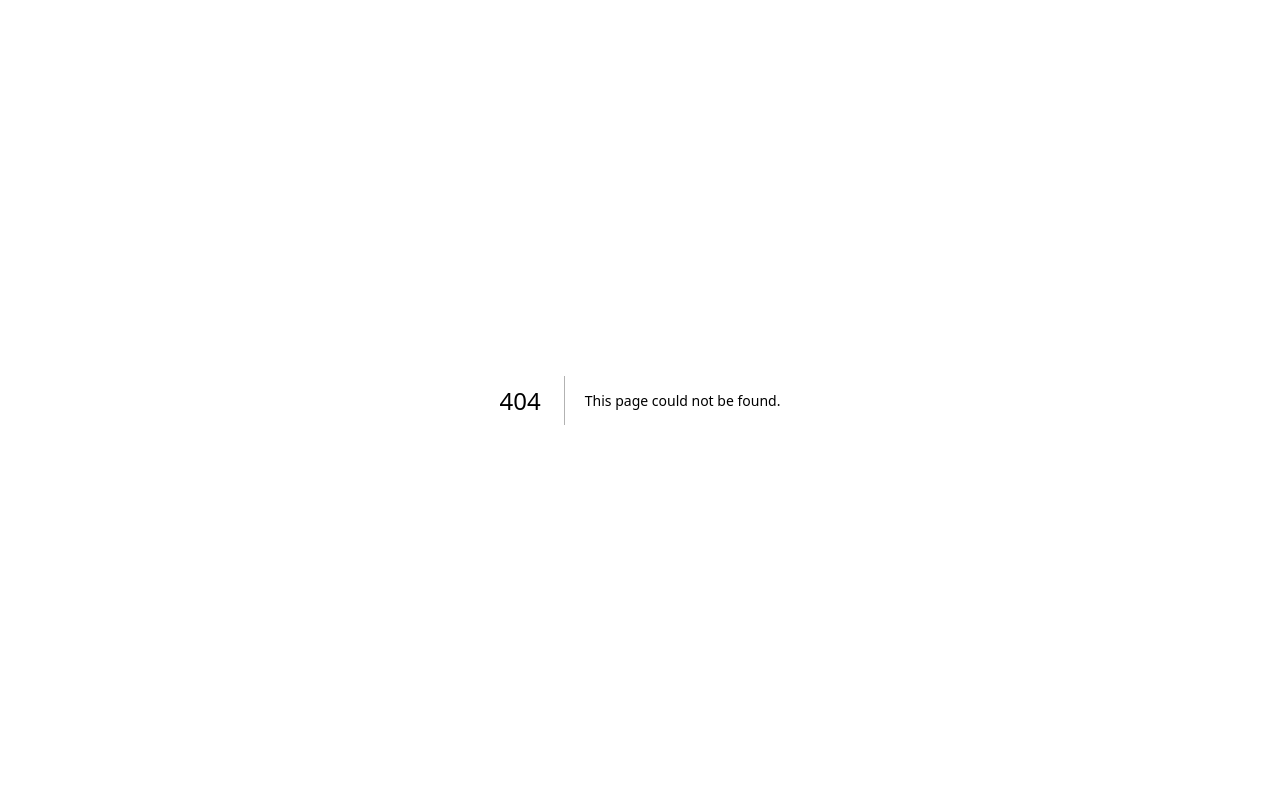
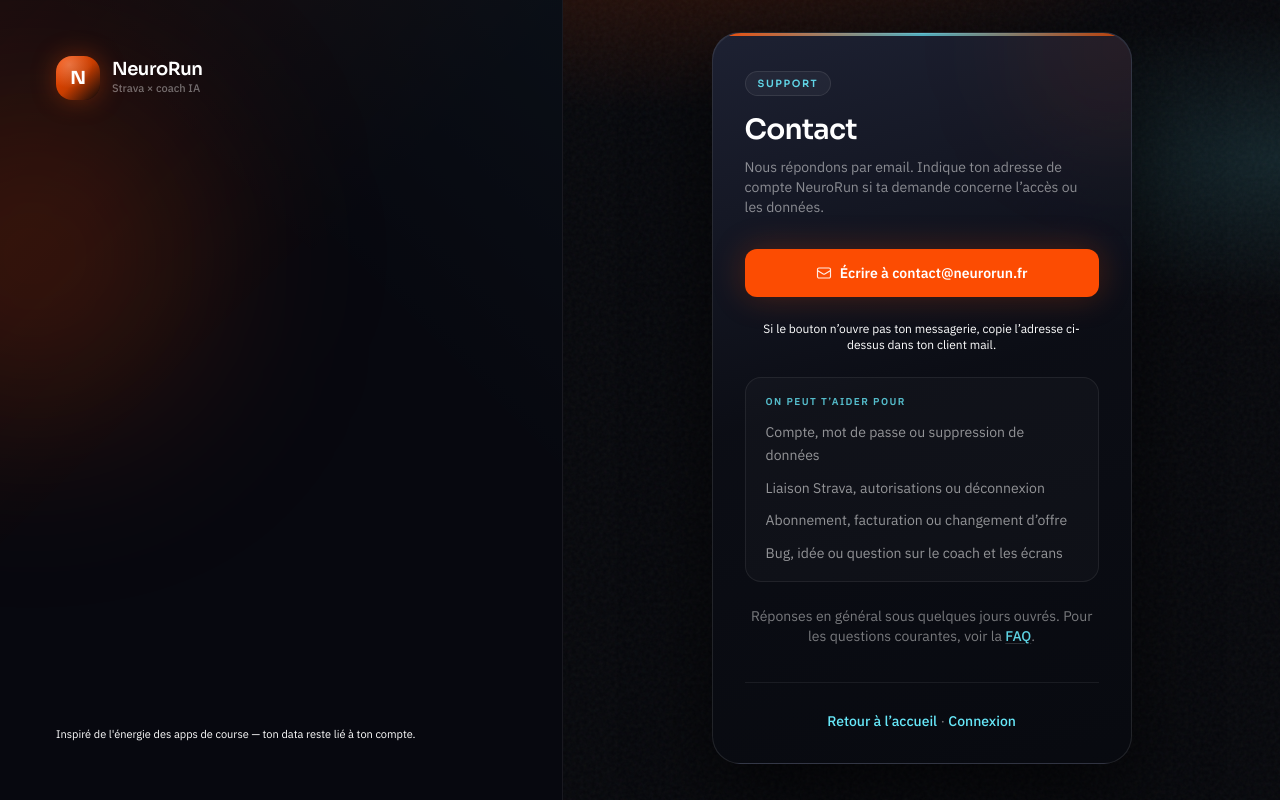
Before and after one commit to mathiascoutant/neurorun-front, a Next.js app in the folder frontend/: page /contact in a window 1280 px wide. Before the commit this address had no page. Built offline with nearby package versions, Linux system fonts and the light colour scheme.

Commit message:
contact page

```diff
--- /dev/null
+++ b/frontend/app/contact/page.tsx
@@ -0,0 +1,73 @@
+import type { Metadata } from 'next'
+import Link from 'next/link'
+import { AuthShell } from '@/components/auth/AuthShell'
+
+const CONTACT_EMAIL =
+  process.env.NEXT_PUBLIC_CONTACT_EMAIL?.trim() || 'contact@neurorun.fr'
+
+const mailtoHref = `mailto:${CONTACT_EMAIL}?subject=${encodeURIComponent('Support NeuroRun')}`
+
+export const metadata: Metadata = {
+  title: 'Contact — NeuroRun',
+  description:
+    'Contacter le support NeuroRun : compte, connexion Strava, abonnement ou retour sur l’application.',
+}
+
+export default function ContactPage() {
+  return (
+    <AuthShell
+      kicker="Support"
+      title="Contact"
+      subtitle="Nous répondons par email. Indique ton adresse de compte NeuroRun si ta demande concerne l’accès ou les données."
+      footer={
+        <p className="text-center text-sm text-white/45">
+          <Link href="/" className="font-medium text-brand-ice hover:text-white">
+            Retour à l’accueil
+          </Link>
+          {' · '}
+          <Link href="/login/" className="font-medium text-brand-ice hover:text-white">
+            Connexion
+          </Link>
+        </p>
+      }
+    >
+      <div className="space-y-6">
+        <a
+          href={mailtoHref}
+          className="btn-brand flex w-full items-center justify-center gap-2 py-3.5 text-sm font-semibold"
+        >
+          <svg className="h-4 w-4 opacity-90" viewBox="0 0 24 24" fill="none" stroke="currentColor" strokeWidth={1.75} aria-hidden>
+            <path
+              strokeLinecap="round"
+              strokeLinejoin="round"
+              d="M21.75 6.75v10.5a2.25 2.25 0 01-2.25 2.25h-15a2.25 2.25 0 01-2.25-2.25V6.75m19.5 0A2.25 2.25 0 0019.5 4.5h-15a2.25 2.25 0 00-2.25 2.25m19.5 0v.243a2.25 2.25 0 01-1.07 1.916l-7.5 4.615a2.25 2.25 0 01-2.36 0L3.32 8.91a2.25 2.25 0 01-1.07-1.916V6.75"
+            />
+          </svg>
+          Écrire à {CONTACT_EMAIL}
+        </a>
+
+        <p className="text-center text-xs text-white/38">
+          Si le bouton n’ouvre pas ton messagerie, copie l’adresse ci-dessus dans ton client mail.
+        </p>
+
+        <div className="rounded-2xl border border-white/[0.07] bg-white/[0.025] px-4 py-4 sm:px-5">
+          <p className="text-[10px] font-semibold uppercase tracking-[0.14em] text-brand-ice/80">On peut t’aider pour</p>
+          <ul className="mt-3 space-y-2.5 text-sm leading-relaxed text-white/55">
+            <li>Compte, mot de passe ou suppression de données</li>
+            <li>Liaison Strava, autorisations ou déconnexion</li>
+            <li>Abonnement, facturation ou changement d’offre</li>
+            <li>Bug, idée ou question sur le coach et les écrans</li>
+          </ul>
+        </div>
+
+        <p className="text-center text-sm text-white/45">
+          Réponses en général sous quelques jours ouvrés. Pour les questions courantes, voir la{' '}
+          <Link href="/#faq" className="font-medium text-brand-ice/90 underline decoration-white/15 underline-offset-2 hover:text-white">
+            FAQ
+          </Link>
+          .
+        </p>
+      </div>
+    </AuthShell>
+  )
+}
--- a/frontend/app/page.tsx
+++ b/frontend/app/page.tsx
@@ -616,6 +616,9 @@
             <Link href="/login/" className="transition hover:text-white/75">
               Connexion
             </Link>
+            <Link href="/contact/" className="transition hover:text-white/75">
+              Contact
+            </Link>
             <a href="#offres" className="transition hover:text-white/75">
               Offres
             </a>
```
